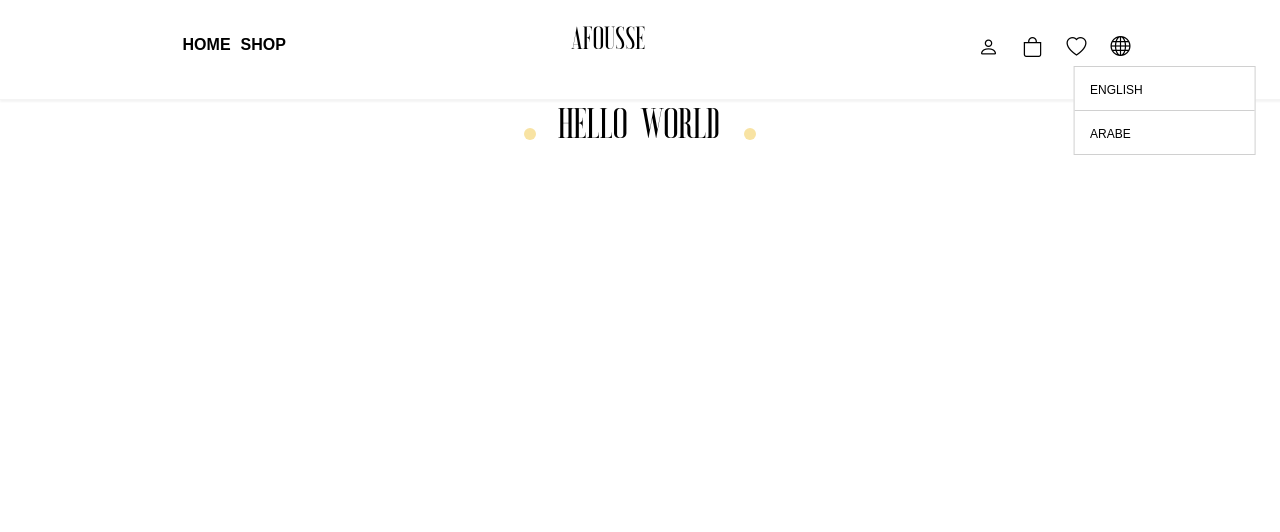
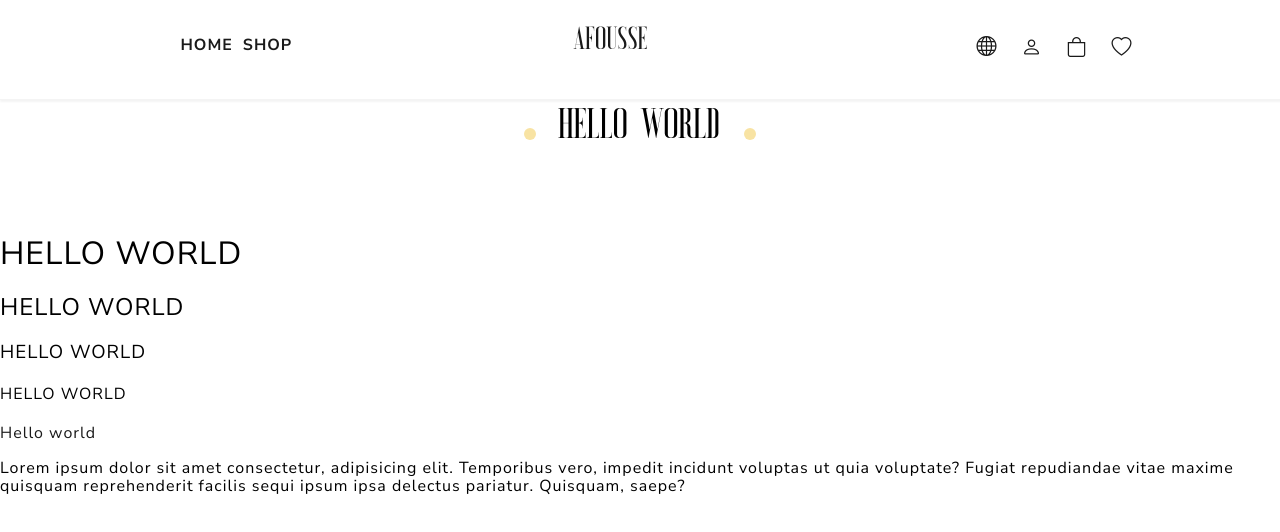
Before and after one commit to Ayman-shaim1/afousse, a React (Create React App) app: page / in a window 1280 px wide. Shown: the top 532 px of the page. Built offline with nearby package versions, Linux system fonts and the light colour scheme.

Commit message:
keep working on navbar & dropdown

```diff
--- a/package.json
+++ b/package.json
@@ -8,6 +8,7 @@
     "@testing-library/user-event": "^13.5.0",
     "react": "^18.2.0",
     "react-dom": "^18.2.0",
+    "react-router-dom": "^6.11.0",
     "react-scripts": "5.0.1",
     "styled-components": "^5.3.10",
     "web-vitals": "^2.1.4"
--- a/public/index.html
+++ b/public/index.html
@@ -8,6 +8,12 @@
       rel="stylesheet"
       href="https://cdn.jsdelivr.net/npm/bootstrap-icons@1.10.5/font/bootstrap-icons.css"
     />
+    <link rel="preconnect" href="https://fonts.googleapis.com" />
+    <link rel="preconnect" href="https://fonts.gstatic.com" crossorigin />
+    <link
+      href="https://fonts.googleapis.com/css2?family=Nunito+Sans:ital,wght@0,200;0,300;0,400;0,500;0,600;0,700;0,800;0,900;0,1000;1,200;1,300;1,400;1,500;1,600;1,700;1,800;1,900;1,1000&display=swap"
+      rel="stylesheet"
+    />
     <title>Afousse</title>
   </head>
   <body>
--- a/src/App.js
+++ b/src/App.js
@@ -1,12 +1,19 @@
 import GlobalStyle from "./GlobalStyle";
 import { Header } from "./components";
+import { BrowserRouter as Router, Routes, Route } from "react-router-dom";
+import { HomePage } from "./pages";
 const App = () => {
   return (
-    <>
+    <Router>
       <GlobalStyle />
       <Header />
-      <h1 className="title">Hello World</h1>
-    </>
+      <main>
+        <Routes>
+          <Route exact path='/' element={<HomePage />} />
+          <Route exact path='/Home' element={<HomePage />} />
+        </Routes>
+      </main>
+    </Router>
   );
 };
 
--- a/src/GlobalStyle.js
+++ b/src/GlobalStyle.js
@@ -2,17 +2,20 @@ import { createGlobalStyle } from "styled-components";
 import AmiraBeauty from "./assets/fonts/AmiraBeauty.otf";
 
 const GlobalStyle = createGlobalStyle`
-@import url("https://fonts.googleapis.com/css2?family=Nunito+Sans:wght@200;300;400;600;700;800;900&display=swap");
 @font-face {
     font-family: 'Amira Beauty';
     src: url(${AmiraBeauty}) format('truetype');
 }
 
 body {
-  font-family: "Nunito Sans", sans-serif;
+  font-family: 'Nunito Sans', sans-serif;
   letter-spacing: 1px;
 }
+a{
+  color:var(--black-color);
+  text-decoration:none;
 
+}
 .title {
   font-family:'Amira Beauty';
   margin: 0 auto 80px;
--- a/src/components/Header.js
+++ b/src/components/Header.js
@@ -5,37 +5,38 @@ import {
   NavItem,
   NavLogoLink,
   NavItemIcon,
+  NavDropdown,
+  NavDropdownItem,
+  NavDropdownMenu,
 } from "./styles/Header.styled";
-
-import { Dropdown, DropdownItem, DropdownMenu } from "./styles/Dropdown.styled";
 
 const Header = () => {
   return (
     <NavBar>
       <Nav>
-        <NavItem>Home</NavItem>
-        <NavItem>Shop</NavItem>
+        <NavItem to='/home'>Home</NavItem>
+        <NavItem to='/shop'>Shop</NavItem>
       </Nav>
-      <NavLogoLink>Afousse</NavLogoLink>
+      <NavLogoLink to="/">Afousse</NavLogoLink>
       <Nav>
         <NavItemIcon>
-          <i className="bi bi-person"></i>
-        </NavItemIcon>
-        <NavItemIcon>
-          <i className="bi bi-bag"></i>
-        </NavItemIcon>
-        <NavItemIcon>
-          <i className="bi bi-heart"></i>
+          <NavDropdown>
+            <i className='bi bi-globe'></i>
+            <NavDropdownMenu>
+              <NavDropdownItem to='/english'>English</NavDropdownItem>
+              <NavDropdownItem to='/arabe'>Arabe</NavDropdownItem>
+            </NavDropdownMenu>
+          </NavDropdown>
         </NavItemIcon>
 
         <NavItemIcon>
-          <Dropdown>
-            <i className="bi bi-globe"></i>
-            <DropdownMenu>
-              <DropdownItem>English</DropdownItem>
-              <DropdownItem>Arabe</DropdownItem>
-            </DropdownMenu>
-          </Dropdown>
+          <i className='bi bi-person'></i>
+        </NavItemIcon>
+        <NavItemIcon>
+          <i className='bi bi-bag'></i>
+        </NavItemIcon>
+        <NavItemIcon>
+          <i className='bi bi-heart'></i>
         </NavItemIcon>
       </Nav>
     </NavBar>
--- a/src/components/styles/Dropdown.styled.js
+++ b/src/components/styles/Dropdown.styled.js
@@ -1,8 +1,36 @@
+import { useEffect, useRef, useState } from "react";
 import styled from "styled-components";
 
-export const Dropdown = styled.div`
+const StyledDropdown = styled.div`
   position: relative;
+  & > ul {
+    display: ${props => (props.show ? "block" : "none")};
+  }
 `;
+
+export const Dropdown = ({ children }) => {
+  const [show, setShow] = useState(false);
+  const showMenu = () => setShow(true);
+
+  const dropdownRef = useRef(null);
+
+  const closeMenu = e => {
+    if (dropdownRef.current && !dropdownRef.current.contains(e.target)) {
+      setShow(false);
+    }
+  };
+  useEffect(() => {
+    document.addEventListener("click", closeMenu);
+    return () => {
+      document.removeEventListener("click", closeMenu);
+    };
+  }, []);
+  return (
+    <StyledDropdown show={show} ref={dropdownRef} onClick={showMenu}>
+      {children}
+    </StyledDropdown>
+  );
+};
 
 export const DropdownMenu = styled.ul`
   position: absolute;
--- a/src/components/styles/Header.styled.js
+++ b/src/components/styles/Header.styled.js
@@ -1,4 +1,6 @@
 import styled, { keyframes } from "styled-components";
+import { Link } from "react-router-dom";
+import React, { useEffect, useRef, useState } from "react";
 
 const progressAnimation = keyframes`
   from {
@@ -31,12 +33,12 @@ const StyledNavItem = styled.li`
   margin: 0 5px;
 `;
 
-export const NavLink = styled.a`
+export const NavLink = styled(Link)`
+  color: var(--black-color);
+  text-decoration: none;
   text-transform: uppercase;
-
-  font-weight: 700;
+  font-weight: bold;
   line-height: 10px;
-  letter-spacing: 0;
   transition: 0.1s;
   cursor: pointer;
   &::after {
@@ -47,17 +49,22 @@ export const NavLink = styled.a`
     margin-top: 2px;
     background-color: var(--primary-color);
   }
+  &:hover {
+    color: var(--secondary-color);
+  }
   &:hover::after {
     width: 100%;
     animation: ${progressAnimation} 0.5s linear;
   }
 `;
 
-export const NavLogoLink = styled.a`
+export const NavLogoLink = styled(Link)`
   font-family: "Amira Beauty";
   padding: 5px;
   font-size: 30px;
   text-transform: uppercase;
+  color: var(--black-color);
+  text-decoration: none;
   cursor: pointer;
 
   &::after {
@@ -70,8 +77,8 @@ export const NavLogoLink = styled.a`
   }
 
   &:hover::after {
+    animation: ${progressAnimation} 0.5s linear;
     width: 100%;
-    animation: ${progressAnimation} 0.5s linear;
   }
 `;
 
@@ -81,9 +88,9 @@ export const NavLogo = styled.img`
   border-radius: 50%;
 `;
 
-export const NavItem = ({ children }) => (
+export const NavItem = ({ children, to }) => (
   <StyledNavItem>
-    <NavLink>{children}</NavLink>
+    <NavLink to={to}>{children}</NavLink>
   </StyledNavItem>
 );
 
@@ -92,8 +99,73 @@ const StyledNavItemIcon = styled.li`
   font-size: 20px;
 `;
 
-export const NavItemIcon = ({ children }) => (
+export const NavItemIcon = ({ children, to }) => (
   <StyledNavItemIcon>
-    <NavLink>{children}</NavLink>
+    <NavLink to={to}>{children}</NavLink>
   </StyledNavItemIcon>
 );
+
+const StyledNavDropdown = styled.div`
+  position: relative;
+  & > div {
+    display: ${props => (props.show ? "block" : "none")};
+  }
+`;
+
+export const NavDropdown = ({ children }) => {
+  const [show, setShow] = useState(false);
+  const [itemClicked, setItemClicked] = useState(false);
+  const showMenu = () => setShow(true);
+
+  const NavdropdownRef = useRef(null);
+
+  const closeMenu = e => {
+    if (NavdropdownRef.current && !NavdropdownRef.current.contains(e.target)) {
+      setShow(false);
+    }
+  };
+  useEffect(() => {
+    document.addEventListener("click", closeMenu);
+    return () => {
+      document.removeEventListener("click", closeMenu);
+    };
+  }, []);
+  useEffect(() => {
+    if (itemClicked) {
+      setShow(false);
+    }
+    setItemClicked(false);
+  }, [itemClicked]);
+  return (
+    <StyledNavDropdown show={show} ref={NavdropdownRef} onClick={showMenu}>
+      {React.Children.map(children, child =>
+        React.cloneElement(child, { onClick: () => setItemClicked(true) })
+      )}
+    </StyledNavDropdown>
+  );
+};
+
+export const NavDropdownMenu = styled.div`
+  position: absolute;
+  width: 150px;
+  border: 1px solid var(--gray-color);
+  padding: 0;
+  margin-top: 10px;
+  transform: translateX(-30%);
+  background-color: #fff;
+  z-index: 1000;
+`;
+
+export const NavDropdownItem = styled(Link)`
+  font-size: 12px;
+  font-weight: 500;
+  padding: 15px;
+  border-bottom: 1px solid var(--gray-color);
+  display: block;
+  &:hover {
+    background-color: var(--light-gray-color);
+  }
+  &:last-child {
+    border-bottom: none;
+  }
+`;
--- a/src/index.js
+++ b/src/index.js
@@ -4,9 +4,7 @@ import App from "./App";
 import "./styles/normalize.css";
 import "./styles/variables.css";
 
-
 const root = ReactDOM.createRoot(document.getElementById("root"));
-
 root.render(
   <React.StrictMode>
     <App />
--- /dev/null
+++ b/src/pages/HomePage.js
@@ -0,0 +1,23 @@
+import React from "react";
+import { Link } from "react-router-dom";
+
+const HomePage = () => {
+  return (
+    <>
+      <h1 className='title'>Hello World</h1>
+      <h1>Hello World</h1>
+      <h2>Hello World</h2>
+      <h3>Hello World</h3>
+      <h4>Hello World</h4>
+      <Link to="/">Hello world</Link>
+      <p>
+        Lorem ipsum dolor sit amet consectetur, adipisicing elit. Temporibus
+        vero, impedit incidunt voluptas ut quia voluptate? Fugiat repudiandae
+        vitae maxime quisquam reprehenderit facilis sequi ipsum ipsa delectus
+        pariatur. Quisquam, saepe?
+      </p>
+    </>
+  );
+};
+
+export default HomePage;
--- /dev/null
+++ b/src/pages/index.js
@@ -0,0 +1 @@
+export { default as HomePage } from "./HomePage";
```
Also changed, not shown: 1 other file (tests, documents, lock files or other folders).
